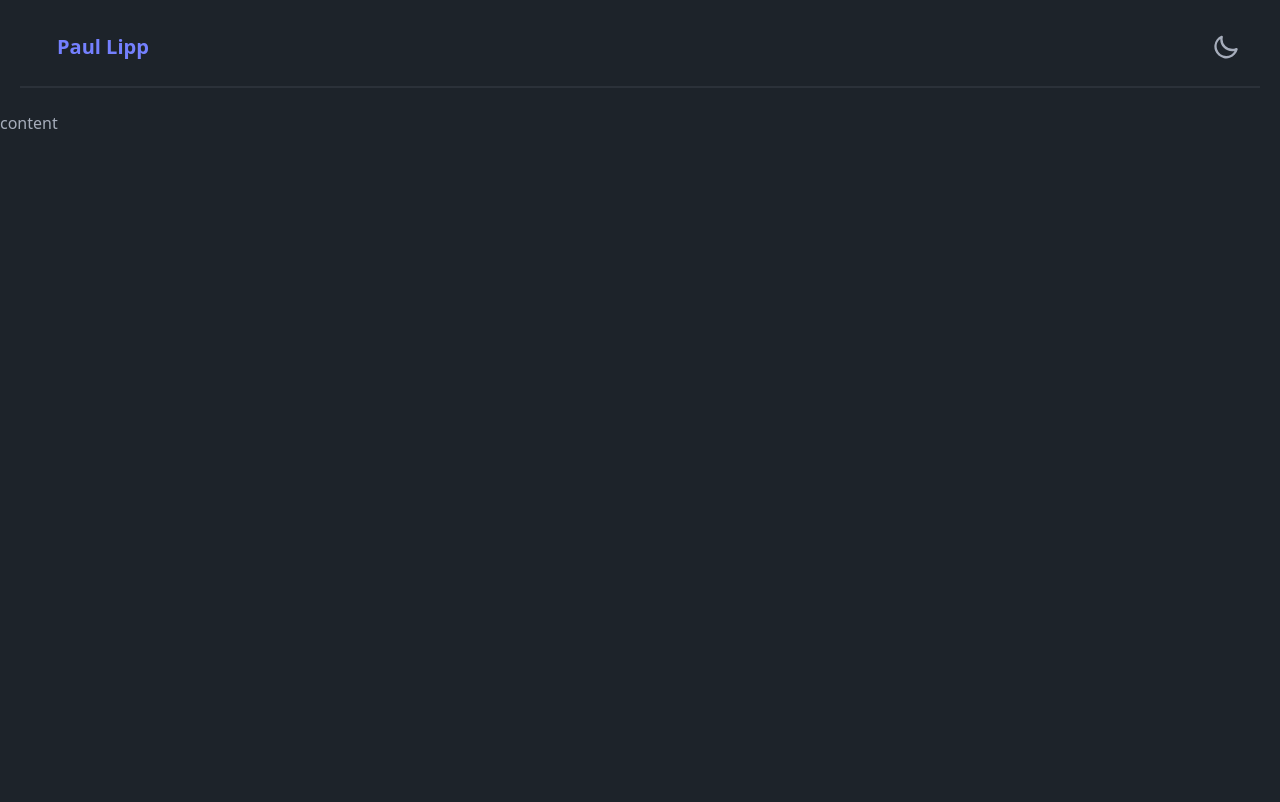
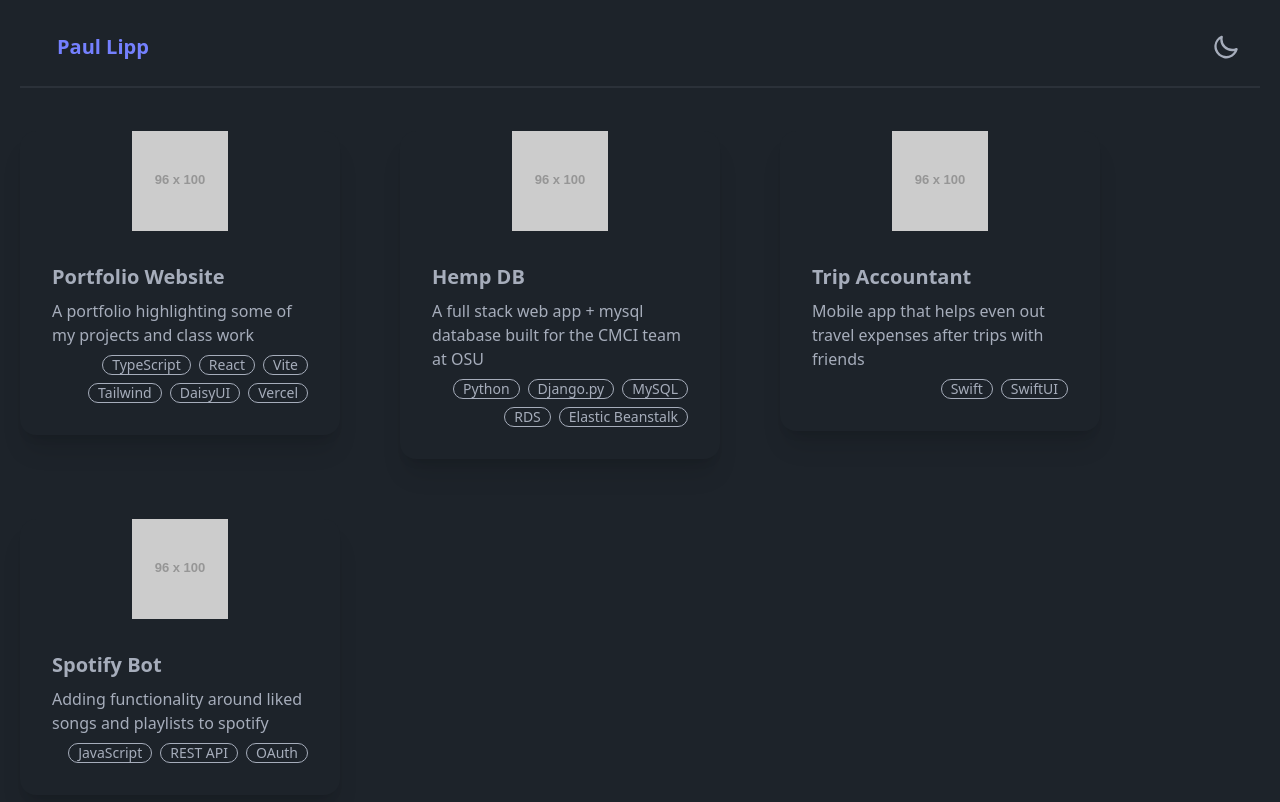
Before and after one commit to paullpp/paullpp, a React (Vite) app: page / in a window 1280 px wide. Shown: the top 802 px of the page. Built offline with nearby package versions, Linux system fonts and the light colour scheme.

Commit message:
body WIP

```diff
--- a/public/data/projects.json
+++ b/public/data/projects.json
@@ -0,0 +1,50 @@
+[
+  {
+    "id": 0,
+    "name": "Portfolio Website",
+    "startDate": "2024-04-10",
+    "tags": [
+      "TypeScript", "React", "Vite", "Tailwind", "DaisyUI", "Vercel"
+    ],
+    "imageUrl": "",
+    "descriptionShort": "A portfolio highlighting some of my projects and class work",
+    "descriptionLong": "Not much to say, just a regular portfolio website. Check out my projects, and feel free to contribute to any of them by opening an Issue / PR. Most of them I'm actively developing whenever I have time.",
+    "url": "/"
+  },
+  {
+    "id": 1,
+    "name": "Hemp DB",
+    "startDate": "2023-10-23",
+    "tags": [
+      "Python", "Django.py", "MySQL", "RDS", "Elastic Beanstalk"
+    ],
+    "imageUrl": "",
+    "descriptionShort": "A full stack web app + mysql database built for the CMCI team at OSU",
+    "descriptionLong": "I worked on this with a team of CS majors at Oregon State for our senior project. The senior project is a year long (3 quarters) project that has us working in a team of 4 people for a project sponsor to produce a piece of software. \n\nOur sponsor, the Center for Marketing and Consumer Insights at OSU, asked us to build a web app they can use to interact with a database for their research data. We decided on using django.py to build a full-stack CRUD app connected to a MySQL database, which they could use to perform CRUD operations. We decided on django partially due to its built-in admin portal and role-based permission system. Part of the project was making the website public, but limiting what columns public users could see. This was easily achieved by built-in django methods and djangos role-based permissions.",
+    "url": "http://hempdb-dev.eba-8qc2e32t.us-west-2.elasticbeanstalk.com/"
+  },
+  {
+    "id": 3,
+    "name": "Trip Accountant",
+    "startDate": "2024-04-05",
+    "tags": [
+      "Swift", "SwiftUI"
+    ],
+    "imageUrl": "",
+    "descriptionShort": "Mobile app that helps even out travel expenses after trips with friends",
+    "descriptionLong": "I frequently go on trips with 2-3 friends, usually hiking, snowboarding, camping, or just for vacation. Whenever we eat out, or make reservations, one of us foots the entire bill, and we 'do accounting later'. This means collecting all the purchase receipts throughout the trip, and then at the end, tallying up the total, dividing by the number of guests, figuring out who has already paid how much, and then deciding who has to venmo how much to who. This can get unnecessarily complicated and tedious the more transactions we make, and we usually have one person pay the bill, we don't like splitting at the table. This means lots of math later. After having this problem for many years, I thought it'd be fun to make an app that does all the math for you, so I did. \n\nThe Trip Accountant is an early-stage almost beta version app that lets you input all your transaction data, and then computes the final splits for you. There are many features I want to add to the app, as it's pretty bare-bones right now, but I'm looking forward to testing it on my next trip. ",
+    "url": "https://apps.apple.com/us/app/the-trip-accountant/id6482983388"
+  },
+  {
+    "id": 4,
+    "name": "Spotify Bot",
+    "startDate": "2022-03-01",
+    "tags": [
+      "JavaScript", "REST API", "OAuth"
+    ],
+    "imageUrl": "",
+    "descriptionShort": "Adding functionality around liked songs and playlists to spotify",
+    "descriptionLong": "[TypeScript Rewrite in Progress ⚙️] \n\nMany people using spotify opt to add songs they like to their liked songs, rather than playlists. This allows for easier management of the songs in the liked songs playlist, as you can add / remove songs with just a swipe. However, you lose the ability to share the playlist with others, or make it public on your spotify profile. Moreso, spotify does not allow dumping your liked songs into a playlist that can be shared easily; you have to go through each song, and manually add it. This can obviously be quite tedious if you have any significant number of songs in your liked songs playlist. \n\nAfter me and some of my friends experienced this issue, I decided to make a simple node app that makes use of spotify's public API, and - after authorizing with your spotify account - automatically iterates through each song in your liked playlist, and dumps it into a new playlist called 'Liked Songs'. \n\n The app is pretty ugly looking back at it, but a typescript rewrite is planned, now that I know a lot more about JS/TS. The app was however good enough for me and my friends, and definitely served its purpose well.",
+    "url": "https://github.com/paullpp/spotify-bot"
+  }
+]
--- a/src/App.tsx
+++ b/src/App.tsx
@@ -1,12 +1,17 @@
 import Navbar from './components/Navbar';
 import './index.css';
+import projects from '../public/data/projects.json';
+import { Project } from './utils/types';
+import Card from './components/Card';
 
 export default function App() {
   return (
     <>
       <Navbar />
       <div className="divider" />
-      <h1> content </h1>
+      <div className="projects-container">
+        {projects?.map((project: Project) => <Card project={project} />)}
+      </div>
     </>
   );
 }
--- /dev/null
+++ b/src/components/Card.tsx
@@ -0,0 +1,29 @@
+import { Project } from '../utils/types';
+
+type Props = { project: Project, };
+
+export default function Card(props: Props): JSX.Element {
+  const { project } = props;
+  return (
+    <div className="single-project">
+      <a href="/" className="card w-80 bg-base-100 shadow-xl">
+        <figure><img src={((project.imageUrl === '') ? 'https://placehold.co/96x100' : project.imageUrl)} alt="Project" /></figure>
+        <div className="card-body">
+          <h2 className="card-title">
+            {project.name}
+          </h2>
+          <p>
+            {project.descriptionShort}
+          </p>
+          <div className="card-actions justify-end">
+            {project.tags.map((tag: string) => (
+              <div className="badge badge-outline">
+                {tag}
+              </div>
+            ))}
+          </div>
+        </div>
+      </a>
+    </div>
+  );
+}
--- a/src/components/Navbar.tsx
+++ b/src/components/Navbar.tsx
@@ -17,8 +17,8 @@ export default function Navbar(): JSX.Element {
         {/* eslint-disable-next-line jsx-a11y/label-has-associated-control */}
         <label className="swap swap-rotate">
           <input type="checkbox" onClick={() => setTheme((theme === 'dark' ? 'light' : 'dark'))} />
-          <svg className="swap-on fill-current w-7 h-7" xmlns="http://www.w3.org/2000/svg" viewBox="0 0 24 24"><path d="M5.64,17l-.71.71a1,1,0,0,0,0,1.41,1,1,0,0,0,1.41,0l.71-.71A1,1,0,0,0,5.64,17ZM5,12a1,1,0,0,0-1-1H3a1,1,0,0,0,0,2H4A1,1,0,0,0,5,12Zm7-7a1,1,0,0,0,1-1V3a1,1,0,0,0-2,0V4A1,1,0,0,0,12,5ZM5.64,7.05a1,1,0,0,0,.7.29,1,1,0,0,0,.71-.29,1,1,0,0,0,0-1.41l-.71-.71A1,1,0,0,0,4.93,6.34Zm12,.29a1,1,0,0,0,.7-.29l.71-.71a1,1,0,1,0-1.41-1.41L17,5.64a1,1,0,0,0,0,1.41A1,1,0,0,0,17.66,7.34ZM21,11H20a1,1,0,0,0,0,2h1a1,1,0,0,0,0-2Zm-9,8a1,1,0,0,0-1,1v1a1,1,0,0,0,2,0V20A1,1,0,0,0,12,19ZM18.36,17A1,1,0,0,0,17,18.36l.71.71a1,1,0,0,0,1.41,0,1,1,0,0,0,0-1.41ZM12,6.5A5.5,5.5,0,1,0,17.5,12,5.51,5.51,0,0,0,12,6.5Zm0,9A3.5,3.5,0,1,1,15.5,12,3.5,3.5,0,0,1,12,15.5Z"/></svg>
-          <svg className="swap-off fill-current w-7 h-7" xmlns="http://www.w3.org/2000/svg" viewBox="0 0 24 24"><path d="M21.64,13a1,1,0,0,0-1.05-.14,8.05,8.05,0,0,1-3.37.73A8.15,8.15,0,0,1,9.08,5.49a8.59,8.59,0,0,1,.25-2A1,1,0,0,0,8,2.36,10.14,10.14,0,1,0,22,14.05,1,1,0,0,0,21.64,13Zm-9.5,6.69A8.14,8.14,0,0,1,7.08,5.22v.27A10.15,10.15,0,0,0,17.22,15.63a9.79,9.79,0,0,0,2.1-.22A8.11,8.11,0,0,1,12.14,19.73Z"/></svg>
+          <svg className="swap-on fill-current w-7 h-7" xmlns="http://www.w3.org/2000/svg" viewBox="0 0 24 24"><path d="M5.64,17l-.71.71a1,1,0,0,0,0,1.41,1,1,0,0,0,1.41,0l.71-.71A1,1,0,0,0,5.64,17ZM5,12a1,1,0,0,0-1-1H3a1,1,0,0,0,0,2H4A1,1,0,0,0,5,12Zm7-7a1,1,0,0,0,1-1V3a1,1,0,0,0-2,0V4A1,1,0,0,0,12,5ZM5.64,7.05a1,1,0,0,0,.7.29,1,1,0,0,0,.71-.29,1,1,0,0,0,0-1.41l-.71-.71A1,1,0,0,0,4.93,6.34Zm12,.29a1,1,0,0,0,.7-.29l.71-.71a1,1,0,1,0-1.41-1.41L17,5.64a1,1,0,0,0,0,1.41A1,1,0,0,0,17.66,7.34ZM21,11H20a1,1,0,0,0,0,2h1a1,1,0,0,0,0-2Zm-9,8a1,1,0,0,0-1,1v1a1,1,0,0,0,2,0V20A1,1,0,0,0,12,19ZM18.36,17A1,1,0,0,0,17,18.36l.71.71a1,1,0,0,0,1.41,0,1,1,0,0,0,0-1.41ZM12,6.5A5.5,5.5,0,1,0,17.5,12,5.51,5.51,0,0,0,12,6.5Zm0,9A3.5,3.5,0,1,1,15.5,12,3.5,3.5,0,0,1,12,15.5Z" /></svg>
+          <svg className="swap-off fill-current w-7 h-7" xmlns="http://www.w3.org/2000/svg" viewBox="0 0 24 24"><path d="M21.64,13a1,1,0,0,0-1.05-.14,8.05,8.05,0,0,1-3.37.73A8.15,8.15,0,0,1,9.08,5.49a8.59,8.59,0,0,1,.25-2A1,1,0,0,0,8,2.36,10.14,10.14,0,1,0,22,14.05,1,1,0,0,0,21.64,13Zm-9.5,6.69A8.14,8.14,0,0,1,7.08,5.22v.27A10.15,10.15,0,0,0,17.22,15.63a9.79,9.79,0,0,0,2.1-.22A8.11,8.11,0,0,1,12.14,19.73Z" /></svg>
         </label>
       </div>
     </div>
--- a/src/index.css
+++ b/src/index.css
@@ -15,3 +15,22 @@
   margin-left: 20px;
   margin-top: 0px;
 }
+
+.projectDescription {
+  white-space: pre-line;
+  vertical-align: bottom;
+}
+
+.projects-container {
+  display: flex;
+  flex-direction: row;
+  flex-wrap: wrap;
+  gap: 20px;
+  margin: auto;
+}
+
+.single-project {
+  position:relative;
+  overflow: none;
+  margin: 20px;
+}
--- /dev/null
+++ b/src/utils/types.ts
@@ -0,0 +1,10 @@
+export interface Project {
+  id: number,
+  name: string,
+  startDate: string,
+  tags: string[],
+  imageUrl: string,
+  descriptionShort: string,
+  descriptionLong: string,
+  url: string,
+}
```
